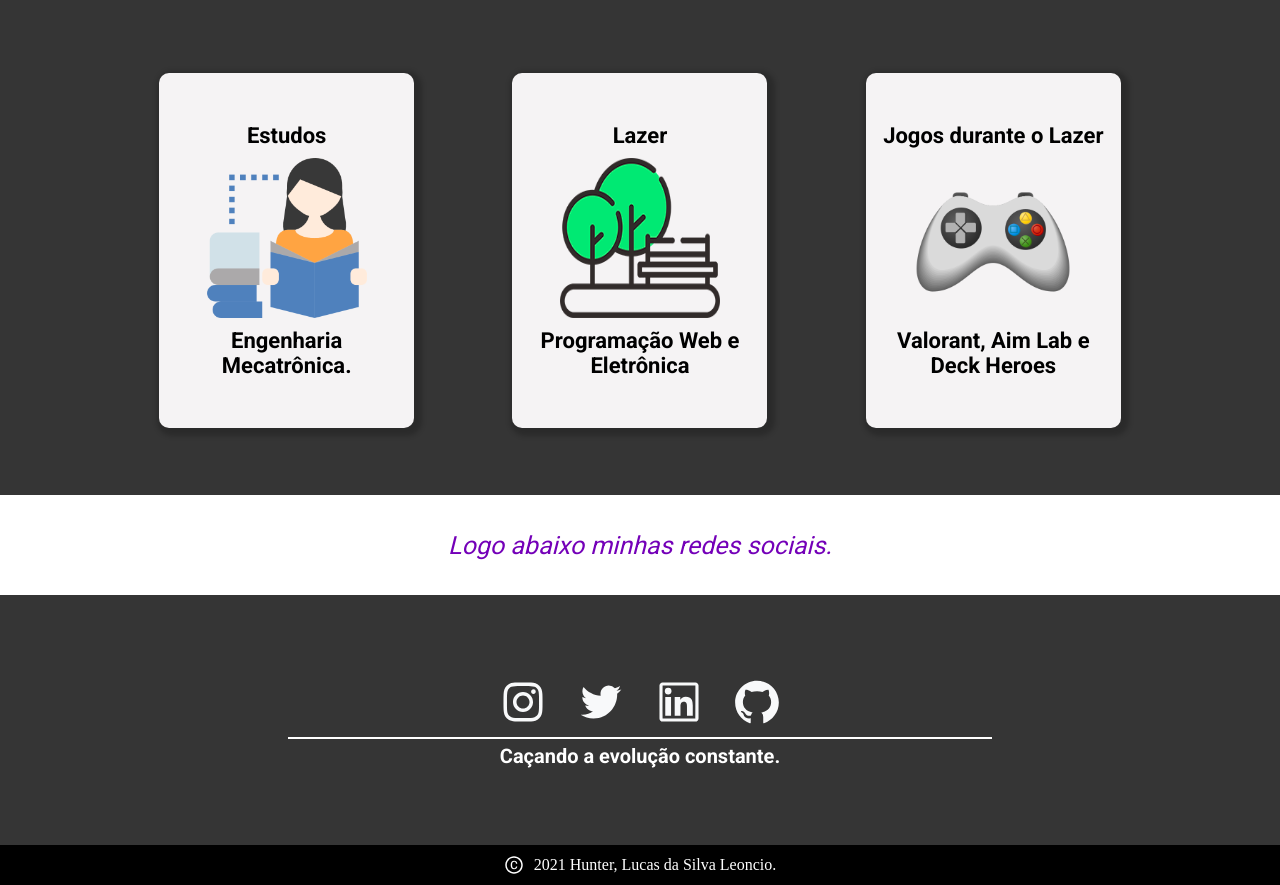
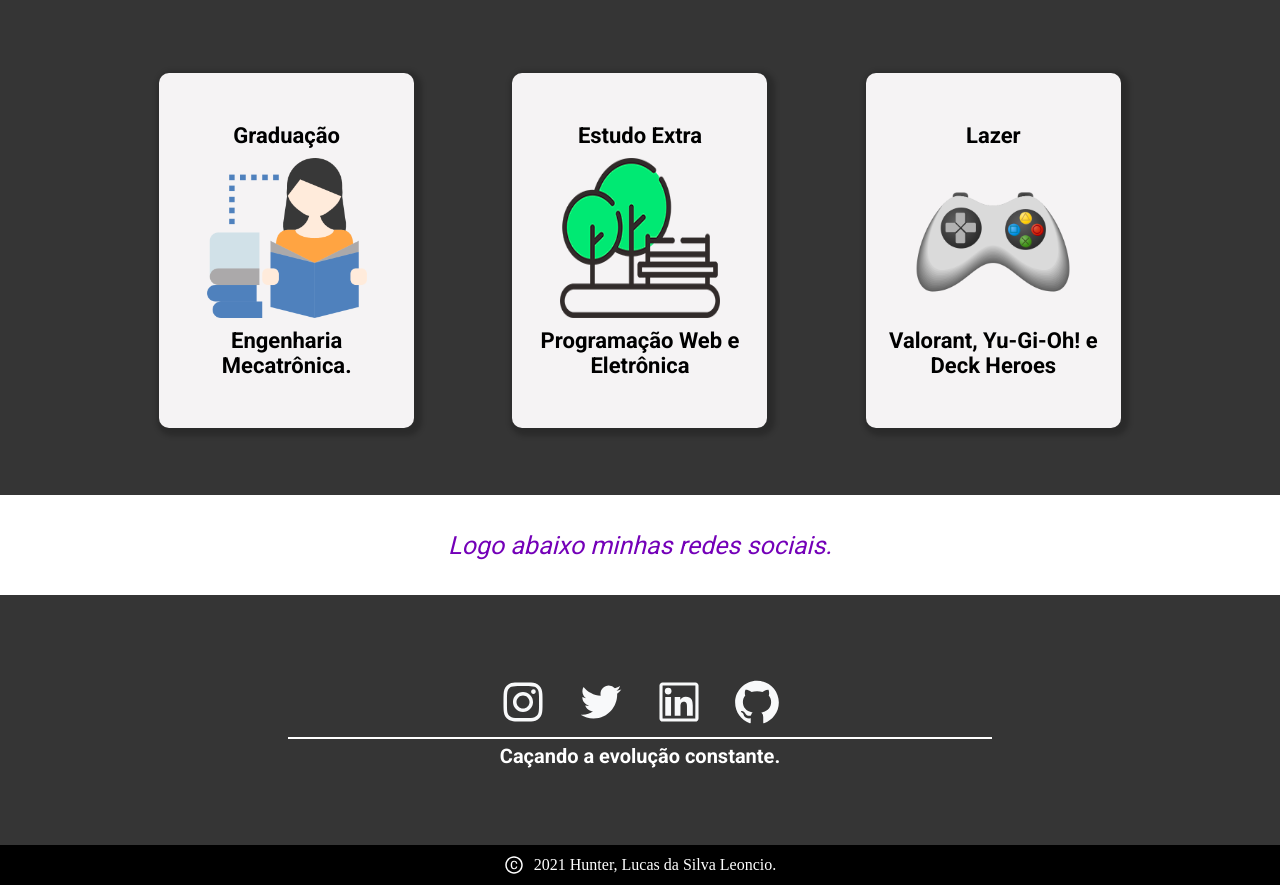
Before and after one commit to lucasdksan/Blog_Hunter, a React (Create React App) app: page / in a window 1280 px wide. Shown: the part 1285-2170 px from the top of the page. Built offline with nearby package versions, Linux system fonts and the light colour scheme.

Commit message:
Primeira alteração

```diff
--- a/src/data/Card_Info.ts
+++ b/src/data/Card_Info.ts
@@ -6,17 +6,17 @@ const Data_Info = [
     {
         image: Estudos,
         text: 'Engenharia Mecatrônica.',
-        title: 'Estudos'
+        title: 'Graduação'
     },
     {
         image: Lazer,
         text: 'Programação Web e Eletrônica',
-        title: 'Lazer'
+        title: 'Estudo Extra'
     },
     {
         image: Game,
-        text: 'Valorant, Aim Lab e Deck Heroes',
-        title: 'Jogos durante o Lazer'
+        text: 'Valorant, Yu-Gi-Oh! e Deck Heroes',
+        title: 'Lazer'
     }
 ];
 export default Data_Info;
```
